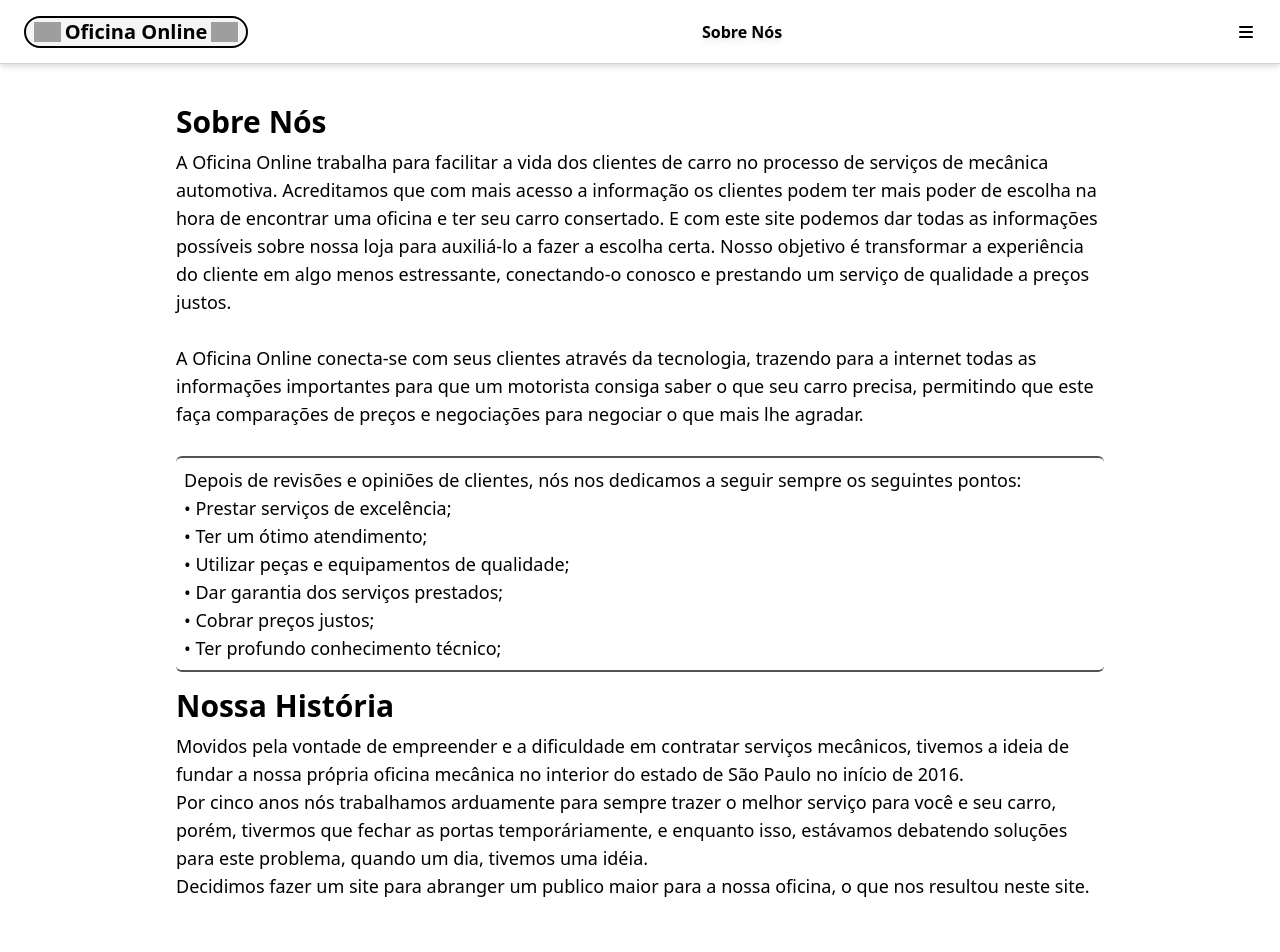
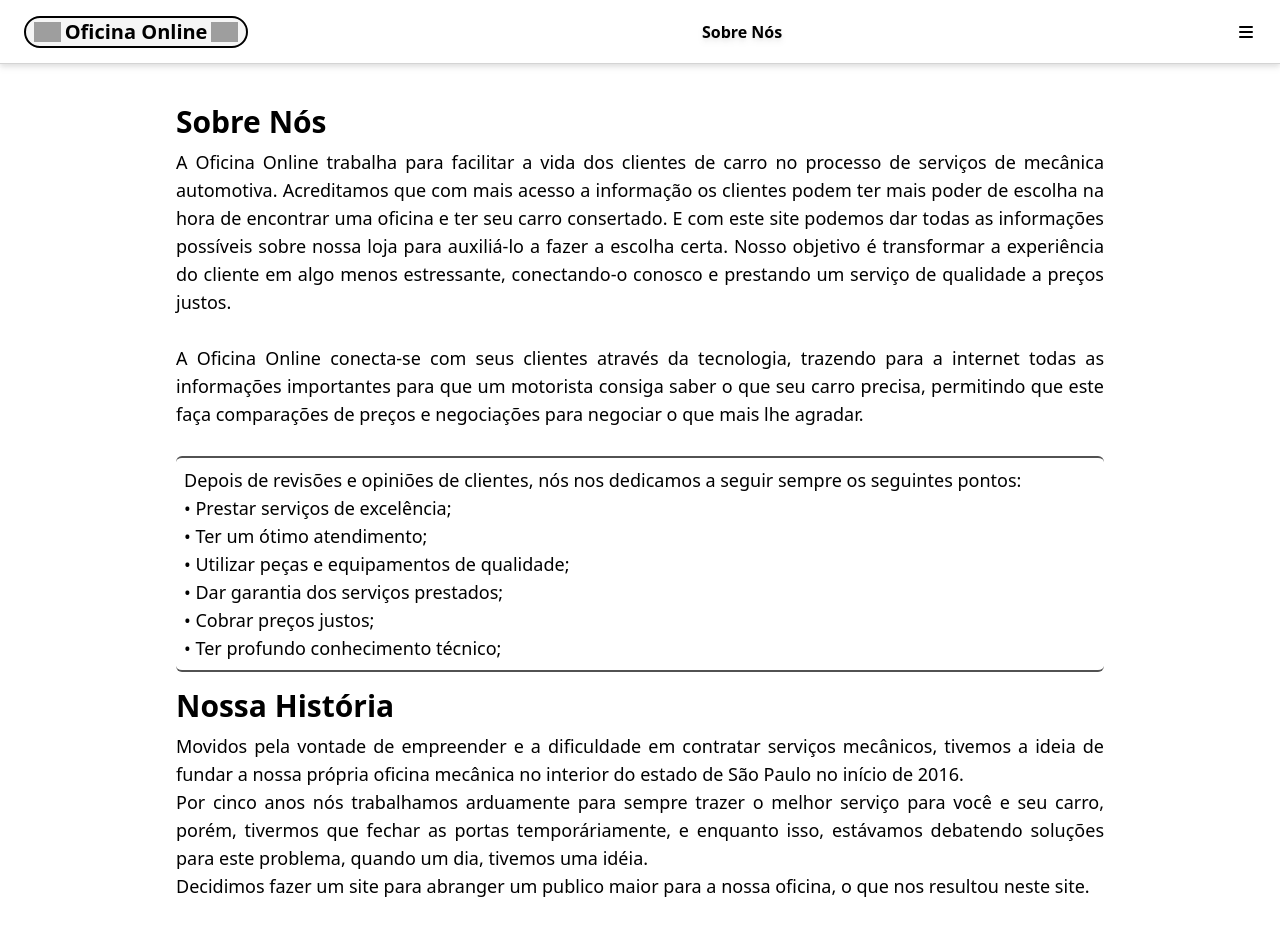
Before and after one commit to HiroshiGTakamura/nuxt3-tailwindcss, a Nuxt app: page /sobrenos in a window 1280 px wide. Shown: the top 952 px of the page. Built offline with nearby package versions, Linux system fonts and the light colour scheme; grey boxes are pictures that could not be loaded.

Commit message:
mudança final verdadeira

```diff
--- a/pages/sobrenos.vue
+++ b/pages/sobrenos.vue
@@ -1,7 +1,7 @@
 <template>
 	<div class="px-5 py-10 md:px-44">
 		<h1 class="mb-2 text-3xl font-bold">Sobre Nós</h1>
-		<p class="text-lg">
+		<p class="text-lg text-justify">
 			A Oficina Online trabalha para facilitar a vida dos clientes de carro no processo de serviços de mecânica automotiva. Acreditamos que com mais acesso a informação os clientes podem ter mais poder de escolha na hora de encontrar uma oficina e ter seu carro consertado. E com este site podemos dar todas as informações possíveis sobre nossa loja para auxiliá-lo a fazer a escolha certa. Nosso objetivo é transformar a experiência do cliente em algo menos estressante, conectando-o conosco e
 			prestando um serviço de qualidade a preços justos.
 			<br /><br />
@@ -18,7 +18,7 @@
 			• Ter profundo conhecimento técnico;
 		</p>
 		<h1 class="mt-4 mb-2 text-3xl font-bold">Nossa História</h1>
-		<p class="text-lg">
+		<p class="text-lg text-justify">
 			Movidos pela vontade de empreender e a dificuldade em contratar serviços mecânicos, tivemos a ideia de fundar a nossa própria oficina mecânica no interior do estado de São Paulo no início de 2016. <br />
 			Por cinco anos nós trabalhamos arduamente para sempre trazer o melhor serviço para você e seu carro, porém, tivermos que fechar as portas temporáriamente, e enquanto isso, estávamos debatendo soluções para este problema, quando um dia, tivemos uma idéia.<br />
 			Decidimos fazer um site para abranger um publico maior para a nossa oficina, o que nos resultou neste site.
```
